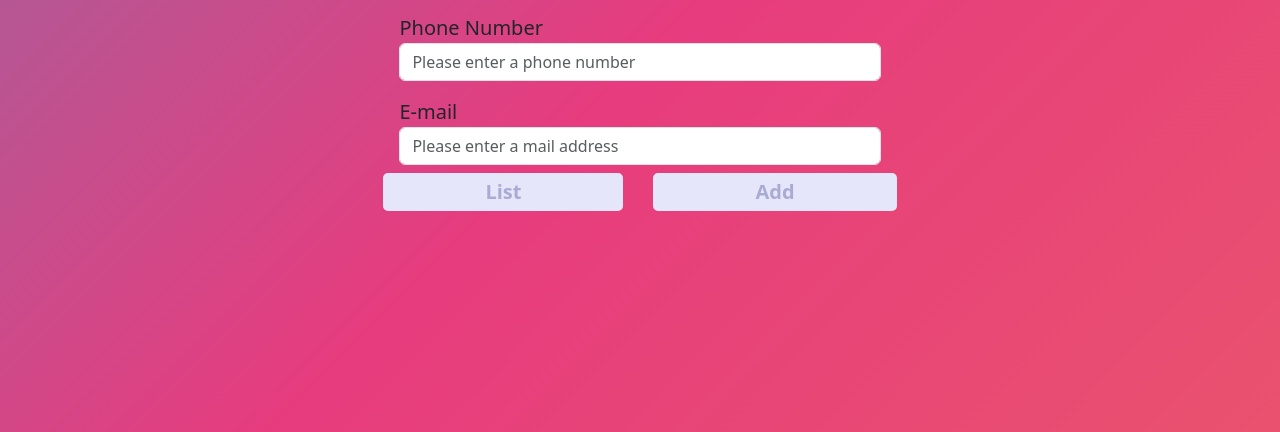
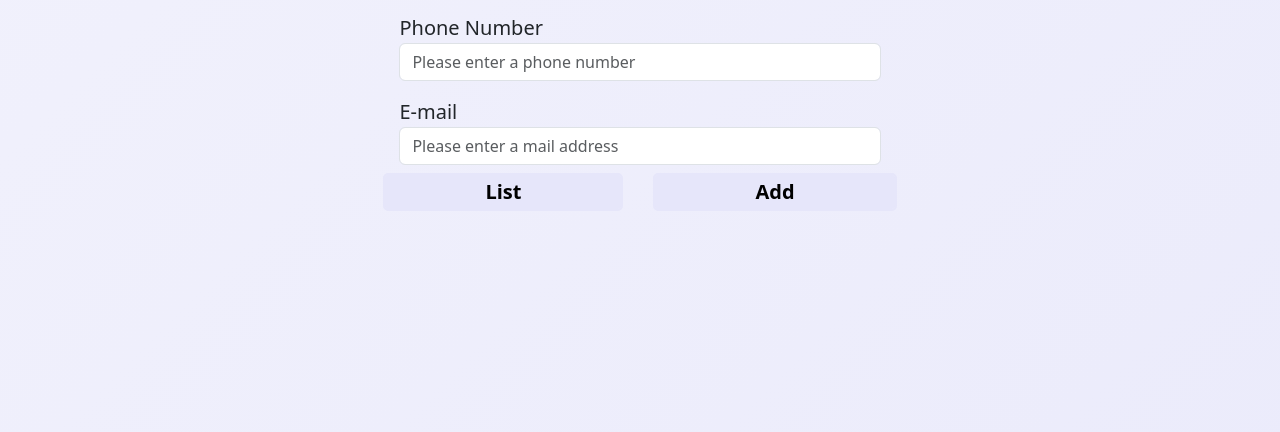
Before and after one commit to idillpelinn/Phone-Directory, a plain HTML site: page PhoneList.html in a window 1280 px wide. Shown: the part 368-800 px from the top of the page. Drawn offline with nearby package versions, Linux system fonts and the light colour scheme.

Commit message:
CSS changed

```diff
--- a/style.css
+++ b/style.css
@@ -3,7 +3,7 @@ body {
     width: 100%;
     padding: 0;
     margin: 0;
-     background: linear-gradient(-45deg, #ee7752, #e73c7e, #23a6d5, #23d5ab) ;
+    background: linear-gradient(-45deg,lavender,white) ;
     background-size: 400% 400%;
     animation: gradient 18s ease infinite;
    display: flex;
@@ -31,7 +31,7 @@ body {
    border-radius: 5px;
    border-color:lavender;
    border-style: solid;
-    color:#AAABD3;
+   color:black;
    padding:2px 100px;
    font-size: 20px;
    font-weight: 700;
@@ -39,7 +39,7 @@ body {
 
 .container-fluid .div-form #add-btn:hover{
 
-    background: linear-gradient(45deg,  #23a6d5, #23d5ab);
+   background: linear-gradient(45deg,purple, lavender);
    background-size: 400% 400%;
    animation: gradient 3s ease infinite;
 
@@ -71,14 +71,14 @@ body {
 
    border-color:lavender;
    border-style: solid;
-    color:#AAABD3;
+   color:black;
    padding:2px 100px;
    font-size: 20px;
    font-weight: 700;
 }
 .container-fluid .card-body #list-btn:hover{
 
-    background: linear-gradient(45deg, #ee7752, #e73c7e);
+   background: linear-gradient(45deg,purple,lavender);
    background-size: 400% 400%;
    animation: gradient 3s ease infinite;
 
```
Lines whose indentation alone changed are shown as unchanged.
